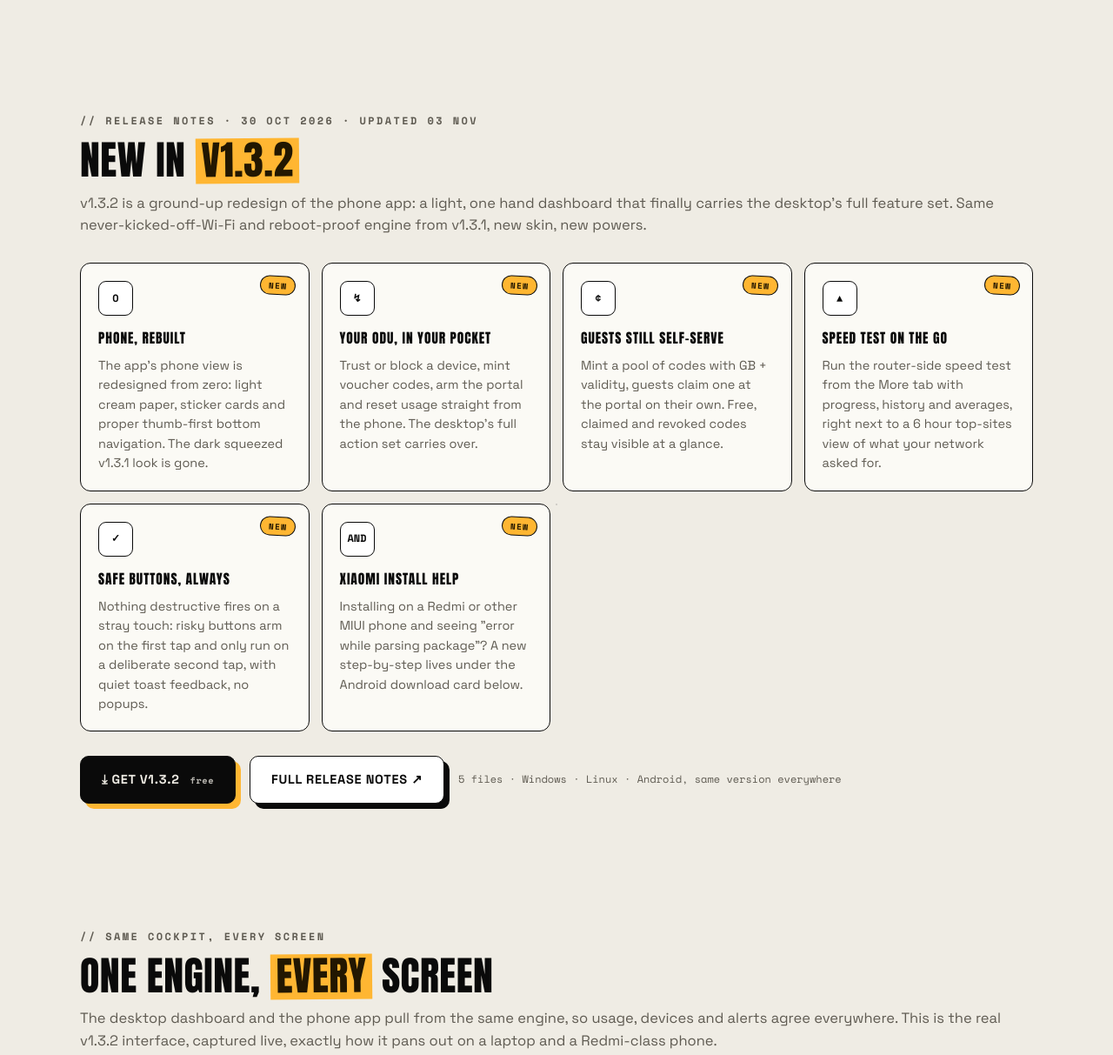
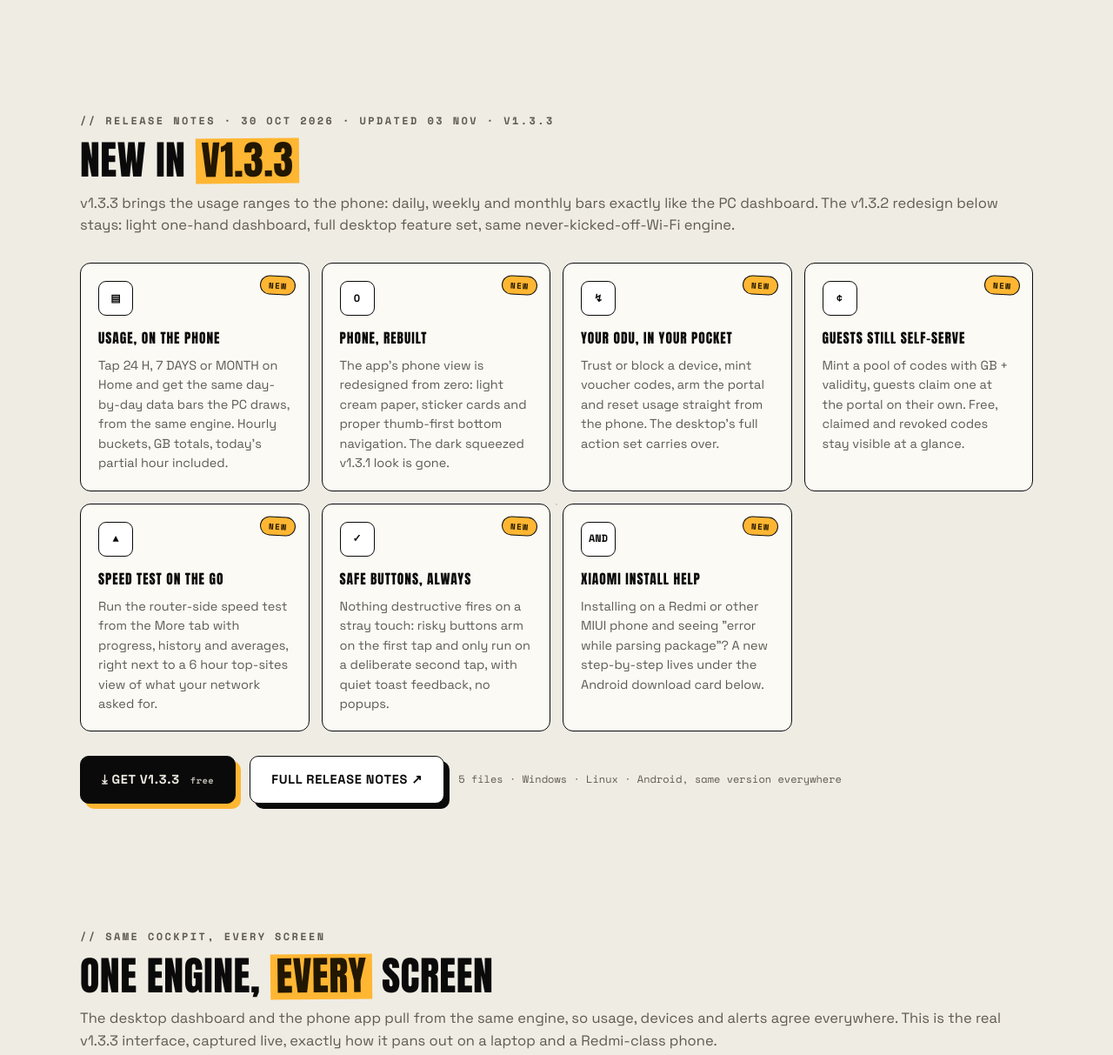
Before and after one commit to Ademileke12/odu-tracker, a plain HTML site: page site/index.html in a window 1280 px wide. Shown: the part 1420-2633 px from the top of the page at 87% size. Drawn offline with nearby package versions, Linux system fonts and the light colour scheme; no server answers.

Commit message:
site: announce v1.3.3 + refreshed phone preview asset

```diff
--- a/site/index.html
+++ b/site/index.html
@@ -38,17 +38,17 @@
     <a href="#support">Support</a>
     <a class="gh" href="https://github.com/Ademileke12/odu-tracker" target="_blank" rel="noopener">GitHub ↗</a>
   </nav>
-  <span class="verchip" title="Latest release"><i class="dot"></i><span id="vertext">v1.3.2</span></span>
+  <span class="verchip" title="Latest release"><i class="dot"></i><span id="vertext">v1.3.3</span></span>
   <button class="mode-btn" id="modeBtn" title="Toggle light / dark" aria-label="Toggle theme"><span id="modeIco">☾</span></button>
   <a class="topbar-cta" href="#download">Get the app</a>
 </header>
 
 <!-- ================================================ release announcement -->
-<div class="newsbar" id="newsbar" data-rel="v1.3.2">
+<div class="newsbar" id="newsbar" data-rel="v1.3.3">
   <a class="newsbar-in" href="#whatsnew">
     <span class="newsbar-tag">NEW</span>
-    <b>v1.3.2 update</b>
-    <span class="newsbar-txt">phone app redesigned · light mode · 5 tabs · vouchers &amp; block from your pocket</span>
+    <b>v1.3.3 update</b>
+    <span class="newsbar-txt">usage charts land on the phone: 24 h, 7 days &amp; month, same numbers as the PC</span>
     <span class="newsbar-go">SEE WHAT'S NEW →</span>
   </a>
   <button class="newsbar-x" id="newsbarX" aria-label="Dismiss announcement">✕</button>
@@ -170,15 +170,23 @@
 
   <!-- ================================================== what's new -->
   <section id="whatsnew" class="section wn">
-    <p class="kicker reveal">// RELEASE NOTES · 30 OCT 2026 · UPDATED 03 NOV</p>
-    <h2 class="reveal">NEW IN <span class="hl">v1.3.2</span></h2>
+    <p class="kicker reveal">// RELEASE NOTES · 30 OCT 2026 · UPDATED 03 NOV · v1.3.3</p>
+    <h2 class="reveal">NEW IN <span class="hl">v1.3.3</span></h2>
     <p class="section-sub reveal">
-      v1.3.2 is a ground-up redesign of the phone app: a light, one hand dashboard that
-      finally carries the desktop's full feature set. Same never-kicked-off-Wi-Fi and
-      reboot-proof engine from v1.3.1, new skin, new powers.
+      v1.3.3 brings the usage ranges to the phone: daily, weekly and monthly bars
+      exactly like the PC dashboard. The v1.3.2 redesign below stays: light one-hand
+      dashboard, full desktop feature set, same never-kicked-off-Wi-Fi engine.
     </p>
 
     <div class="cards">
+      <article class="card reveal">
+        <div class="card-ico">▤</div>
+        <div class="wn-tag">NEW</div>
+        <h3>USAGE, ON THE PHONE</h3>
+        <p>Tap 24 H, 7 DAYS or MONTH on Home and get the same day-by-day data bars
+           the PC draws, from the same engine. Hourly buckets, GB totals, today's
+           partial hour included.</p>
+      </article>
       <article class="card reveal">
         <div class="card-ico">O</div>
         <div class="wn-tag">NEW</div>
@@ -224,8 +232,8 @@
     </div>
 
     <div class="wn-cta reveal">
-      <a class="btn btn-black" href="#download">⤓ GET v1.3.2 <small>free</small></a>
-      <a class="btn btn-white" href="https://github.com/Ademileke12/odu-tracker/releases/tag/v1.3.2" target="_blank" rel="noopener">FULL RELEASE NOTES ↗</a>
+      <a class="btn btn-black" href="#download">⤓ GET v1.3.3 <small>free</small></a>
+      <a class="btn btn-white" href="https://github.com/Ademileke12/odu-tracker/releases/tag/v1.3.3" target="_blank" rel="noopener">FULL RELEASE NOTES ↗</a>
       <span class="wn-meta">5 files · Windows · Linux · Android, same version everywhere</span>
     </div>
   </section>
@@ -236,7 +244,7 @@
     <h2 class="reveal">ONE ENGINE, <span class="hl">EVERY</span> SCREEN</h2>
     <p class="section-sub reveal">
       The desktop dashboard and the phone app pull from the same engine, so usage,
-      devices and alerts agree everywhere. This is the real v1.3.2 interface,
+      devices and alerts agree everywhere. This is the real v1.3.3 interface,
       captured live, exactly how it pans out on a laptop and a Redmi-class phone.
     </p>
 
@@ -257,7 +265,7 @@
           <span class="island"></span>
           <span class="pk long"></span><span class="pk"></span>
           <img src="assets/preview-phone.png" width="520" height="1126"
-               alt="ODU Tracker phone view: amber ring at 84 of 100 GB this month, today 3.84 GB, live rate 113.9 Mbps, 5G SA signal, throughput sparkline and bottom tab bar"
+               alt="ODU Tracker phone view: amber ring at 84 of 100 GB this month, today 3.84 GB, live rate 128.4 Mbps, 5G SA signal, data usage card with 24 h bars and bottom tab bar"
                loading="lazy">
         </div>
         <figcaption><span class="scr-tag">PHONE VIEW</span> inside every APK · 5 tabs, one thumb</figcaption>
@@ -381,7 +389,7 @@
         <circle cx="24" cy="26" r="3" fill="#0a0a0a"/>
       </svg>
       ODU<b>TRACKER</b>
-      <span class="verchip small"><i class="dot"></i><span class="footer-ver">v1.3.2</span></span>
+      <span class="verchip small"><i class="dot"></i><span class="footer-ver">v1.3.3</span></span>
     </div>
     <p>Created by <b>anakincoco</b> · <a href="mailto:srimpkoyonko@gmail.com">srimpkoyonko@gmail.com</a></p>
     <p class="footer-links">
```
Also changed, not shown: site/assets/preview-phone.png.
